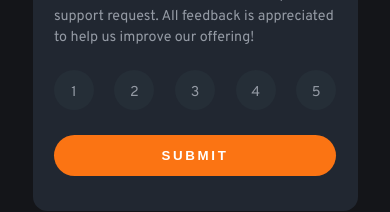
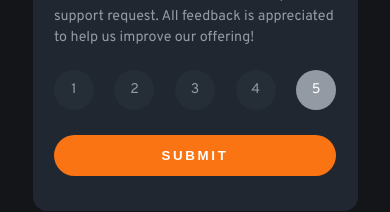
Before and after one commit to mirzaianov/05-frontendmentor-io, a React (Vite) app in the folder 03-interactive-rating-component-main/: page / in a window 390 px wide. Shown: the part 391-603 px from the top of the page. Built offline with nearby package versions, Linux system fonts and the light colour scheme.

Commit message:
adjusted mobile main

```diff
--- a/03-interactive-rating-component-main/package.json
+++ b/03-interactive-rating-component-main/package.json
@@ -10,6 +10,7 @@
     "preview": "vite preview"
   },
   "dependencies": {
+    "prop-types": "^15.8.1",
     "react": "^18.2.0",
     "react-dom": "^18.2.0"
   },
--- a/03-interactive-rating-component-main/src/components/cardMain/CardMain.jsx
+++ b/03-interactive-rating-component-main/src/components/cardMain/CardMain.jsx
@@ -1,20 +1,24 @@
 import { useState } from 'react';
+// import PropTypes from 'prop-types';
+
+import RadioButton from '../radioButton/RadioButton';
 
 import './CardMain.scss';
 
 function CardMain() {
-  const [radio, setRadio] = useState(true);
+  const [radio, setRadio] = useState({ checked: false });
 
-  const handleChange = e => {
-    setRadio(e.target.checked);
+  const onChangeRadio = e => {
+    const { checked } = e.target;
+    console.log('checked', checked);
 
-    console.log(e, radio);
-  };
+    if (checked === true) {
+      setRadio({ checked: false });
+    }
 
-  const handleSubmit = e => {
-    e.preventDefault();
-
-    console.log(radio);
+    if (checked === false) {
+      setRadio({ checked: true });
+    }
   };
 
   return (
@@ -36,79 +40,50 @@ function CardMain() {
       </p>
 
       <form
-        className='card--main__rating'
-        onSubmit={handleSubmit}>
+        className='card-main__rating'
+        // onSubmit={handleSubmit}
+      >
         <div className='card-main__values'>
-          <input
-            className='card-main__value'
-            type='radio'
+          <RadioButton
+            name='choice'
             id='choice1'
+            value='Choice1'
+            text='1'
+            onChange={onChangeRadio}
+            checked={radio}
+          />
+          <RadioButton
             name='choice'
-            value='choice1'
-            onChange={handleChange}
-            checked={true}
+            id='choice2'
+            value='Choice2'
+            text='2'
+            onChange={onChangeRadio}
+            checked={radio}
           />
-          <label
-            className='label'
-            htmlFor='choice1'>
-            1
-          </label>
-
-          <input
-            className='card-main__value'
-            type='radio'
-            id='choice2'
+          <RadioButton
             name='choice'
-            value='choice2'
-            onChange={handleChange}
+            id='choice3'
+            value='Choice3'
+            text='3'
+            onChange={onChangeRadio}
+            checked={radio}
           />
-          <label
-            className='label'
-            htmlFor='choice2'>
-            2
-          </label>
-
-          <input
-            className='card-main__value'
-            type='radio'
-            id='choice3'
+          <RadioButton
             name='choice'
-            value='choice3'
-            onChange={handleChange}
+            id='choice4'
+            value='Choice4'
+            text='4'
+            onChange={onChangeRadio}
+            checked={radio}
           />
-          <label
-            className='label'
-            htmlFor='choice3'>
-            3
-          </label>
-
-          <input
-            className='card-main__value'
-            type='radio'
-            id='choice4'
+          <RadioButton
             name='choice'
-            value='choice4'
-            onChange={handleChange}
+            id='choice5'
+            value='Choice5'
+            text='5'
+            onChange={onChangeRadio}
+            checked={radio}
           />
-          <label
-            className='label'
-            htmlFor='choice4'>
-            4
-          </label>
-
-          <input
-            className='card-main__value'
-            type='radio'
-            id='choice5'
-            name='choice'
-            value='choice5'
-            onChange={handleChange}
-          />
-          <label
-            className='label'
-            htmlFor='choice5'>
-            5
-          </label>
         </div>
 
         <input
@@ -121,4 +96,13 @@ function CardMain() {
   );
 }
 
+// RadioButton.propTypes = {
+//   name: PropTypes.node,
+//   id: PropTypes.node,
+//   value: PropTypes.node,
+//   text: PropTypes.node,
+//   onChange: PropTypes.node,
+//   checked: PropTypes.node,
+// };
+
 export default CardMain;
--- a/03-interactive-rating-component-main/src/components/cardMain/CardMain.scss
+++ b/03-interactive-rating-component-main/src/components/cardMain/CardMain.scss
@@ -1,38 +1,9 @@
 @import '../../styles/variables.scss';
-
-input[type='radio'] {
-  display: none;
-}
 
 img {
   max-width: 100%;
   max-height: 100%;
   object-fit: cover;
-}
-
-.checked + .label {
-  background: $color-grey-light;
-  color: $color-white;
-}
-
-.label {
-  width: 40px;
-  aspect-ratio: 1 / 1;
-  background: $color-grey-medium;
-  cursor: pointer;
-  color: $color-grey-light;
-  // border: greenyellow 1px solid;
-  border-radius: 2em;
-  display: flex;
-  justify-content: center;
-  align-items: center;
-  font-size: calc(0.95 * $fz);
-  // line-height: 1;
-  padding-top: 5px;
-  &:hover {
-    background: $color-orange;
-    color: $color-white;
-  }
 }
 
 .card-main {
--- /dev/null
+++ b/03-interactive-rating-component-main/src/components/radioButton/RadioButton.jsx
@@ -0,0 +1,38 @@
+// import React from 'react';
+import PropTypes from 'prop-types';
+
+import './RadioButton.scss';
+
+const RadioButton = ({ name, id, value, onChange, checked, text }) => {
+  return (
+    <label
+      htmlFor={id}
+      className='radio-label'>
+      <input
+        className='radio-input'
+        type='radio'
+        name={name}
+        id={id}
+        value={value}
+        onChange={onChange}
+        checked={checked}
+      />
+      <span
+        data-title={text}
+        className='custom-radio'>
+        {text}
+      </span>
+    </label>
+  );
+};
+
+RadioButton.propTypes = {
+  name: PropTypes.node,
+  id: PropTypes.node,
+  value: PropTypes.node,
+  text: PropTypes.node,
+  onChange: PropTypes.node,
+  checked: PropTypes.node,
+};
+
+export default RadioButton;
--- /dev/null
+++ b/03-interactive-rating-component-main/src/components/radioButton/RadioButton.scss
@@ -0,0 +1,96 @@
+@import '../../styles/variables.scss';
+
+.radio-input {
+  visibility: hidden;
+}
+
+// .radio-label {
+//   width: 40px;
+//   aspect-ratio: 1 / 1;
+//   background: $color-grey-medium;
+//   cursor: pointer;
+//   color: $color-grey-light;
+//   border-radius: 2em;
+//   display: flex;
+//   justify-content: center;
+//   align-items: center;
+//   font-size: calc(0.95 * $fz);
+//   // line-height: 1;
+//   padding-top: 5px;
+//   &:hover {
+//     background: $color-orange;
+//     color: $color-white;
+//   }
+// }
+
+.radio-label {
+  color: $color-grey-light;
+  font-size: 14px;
+  font-weight: 400;
+  // margin-right: 7px;
+  -webkit-tap-highlight-color: transparent;
+  cursor: pointer;
+}
+
+.radio-input {
+  position: absolute;
+  margin: 0;
+  visibility: hidden;
+}
+
+.radio-input:checked + span {
+  // border: 2px solid #f4b400;
+  // color: $color-white;
+}
+
+.radio-input:checked + span:after {
+  color: $color-white;
+  opacity: 1;
+}
+
+.custom-radio {
+  // left: -8px;
+  // top: 6px;
+  cursor: pointer;
+  // width: 17px;
+  // height: 17px;
+  width: 40px;
+  aspect-ratio: 1 / 1;
+  // border: 2px solid #9a9a9a;
+  background-color: $color-grey-medium;
+  border-radius: 50%;
+  display: inline-block;
+  position: relative;
+  text-align: center;
+  padding-top: 9.5px;
+  // border: greenyellow 1px solid;
+  &:hover {
+    background: $color-orange;
+    color: $color-white;
+  }
+  &::after {
+    content: attr(data-title);
+    width: 100%;
+    height: 100%;
+    background: $color-grey-light;
+    // color: $color-white;
+    position: absolute;
+    border-radius: 50%;
+    top: 50%;
+    left: 50%;
+    transform: translate(-50%, -50%);
+    opacity: 0;
+    transition: opacity 0.2s;
+    display: flex;
+    justify-content: center;
+    align-items: center;
+  }
+}
+
+// .data-title {
+//   margin-top: 10px;
+// }
+
+/* for inner filled circle */
+.custom-radio::after {
+}
```
Also changed, not shown: 1 other file (tests, documents, lock files or other folders).
